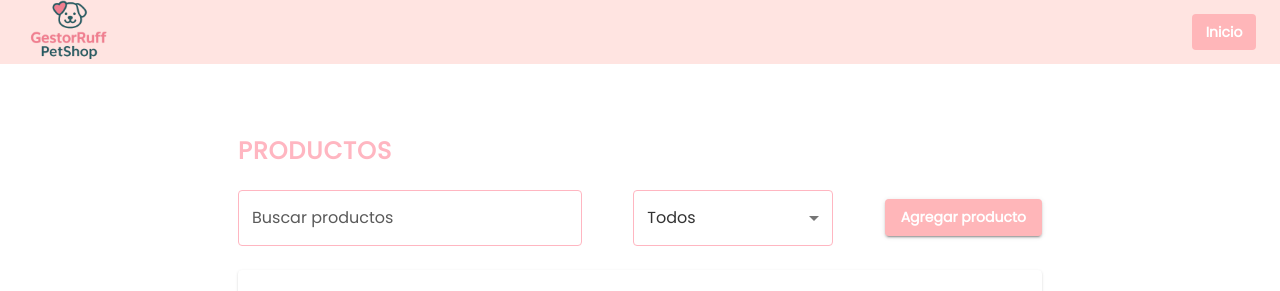
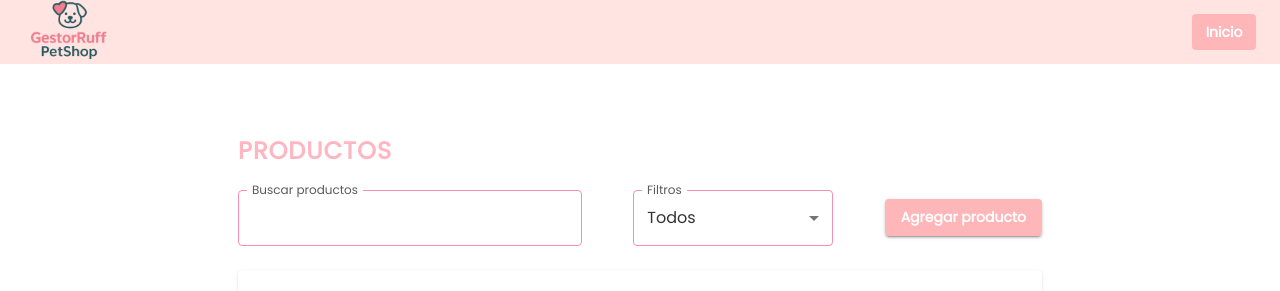
Before and after one commit to YESS-BAIT-LEJEM/front-akademi-YessicaReynoso, a React (Vite) app: page /Home in a window 1280 px wide. Shown: the top 291 px of the page. Built offline with nearby package versions, Linux system fonts and the light colour scheme; data requests are answered from the project's data file; some icons are missing.

Commit message:
Mejora UI en Buscador y Filtro

```diff
--- a/src/pages/AddProduct.jsx
+++ b/src/pages/AddProduct.jsx
@@ -52,7 +52,7 @@ const AddProduct = () => {
         image: formData.image || DEFAULT_IMAGE
       });
 
-      dispatch(addProduct(response.data)); // 🔥 ACTUALIZA REDUX
+      dispatch(addProduct(response.data));
 
       setMessageText('Producto agregado exitosamente');
       setMessageSeverity('success');
--- a/src/pages/Home.jsx
+++ b/src/pages/Home.jsx
@@ -11,7 +11,10 @@ import {
   Select,
   MenuItem,
   Pagination,
+  FormControl,
+  InputLabel,
   Button
+
 } from '@mui/material';
 import { useNavigate } from 'react-router-dom';
 
@@ -86,7 +89,7 @@ const Home = () => {
   const endIndex = startIndex + itemsPerPage;
   const paginatedProducts = sortedProducts.slice(startIndex, endIndex);
 
-  // 🔐 Corregimos categorías con filtro de valores válidos
+
   const uniqueCategories = [...new Set(products.map(p => p.category).filter(Boolean))];
 
   return (
@@ -105,17 +108,43 @@ const Home = () => {
 
       <Box sx={{ mb: 3, display: 'flex', gap: 2, flexWrap: 'wrap', justifyContent: 'space-between', alignItems: 'center' }}>
       <TextField
+
   label="Buscar productos"
   variant="outlined"
+
   value={searchTerm}
   onChange={handleSearchChange}
+  InputLabelProps={{ shrink: true }}
+  autoComplete="off"
+
+  sx={{
+    minWidth: 200,
+    '& .MuiOutlinedInput-root': {
+      '& fieldset': { borderColor: '#f48fb1' },
+      '&:hover fieldset': { borderColor: '#ec407a' },
+      '&.Mui-focused fieldset': { borderColor: '#ec407a' },
+    },
+  }}
 />
 
+<FormControl variant="outlined" sx={{ minWidth: 200 }}>
+  <InputLabel id="filter-label">Filtros</InputLabel>
   <Select
+    labelId="filter-label"
+    label="Filtros"
     value={categoryFilter}
     onChange={handleFilterChange}
-          displayEmpty
-          sx={{ width: 200 }}
+    sx={{
+      '& .MuiOutlinedInput-notchedOutline': {
+        borderColor: '#f48fb1',
+      },
+      '&:hover .MuiOutlinedInput-notchedOutline': {
+        borderColor: '#ec407a',
+      },
+      '&.Mui-focused .MuiOutlinedInput-notchedOutline': {
+        borderColor: '#ec407a',
+      },
+    }}
   >
     <MenuItem value="Todos">Todos</MenuItem>
     {uniqueCategories.map((cat, i) => (
@@ -124,6 +153,9 @@ const Home = () => {
       </MenuItem>
     ))}
   </Select>
+</FormControl>
+
+
 
         <Button
           variant="contained"
```
Lines whose indentation alone changed are shown as unchanged.
